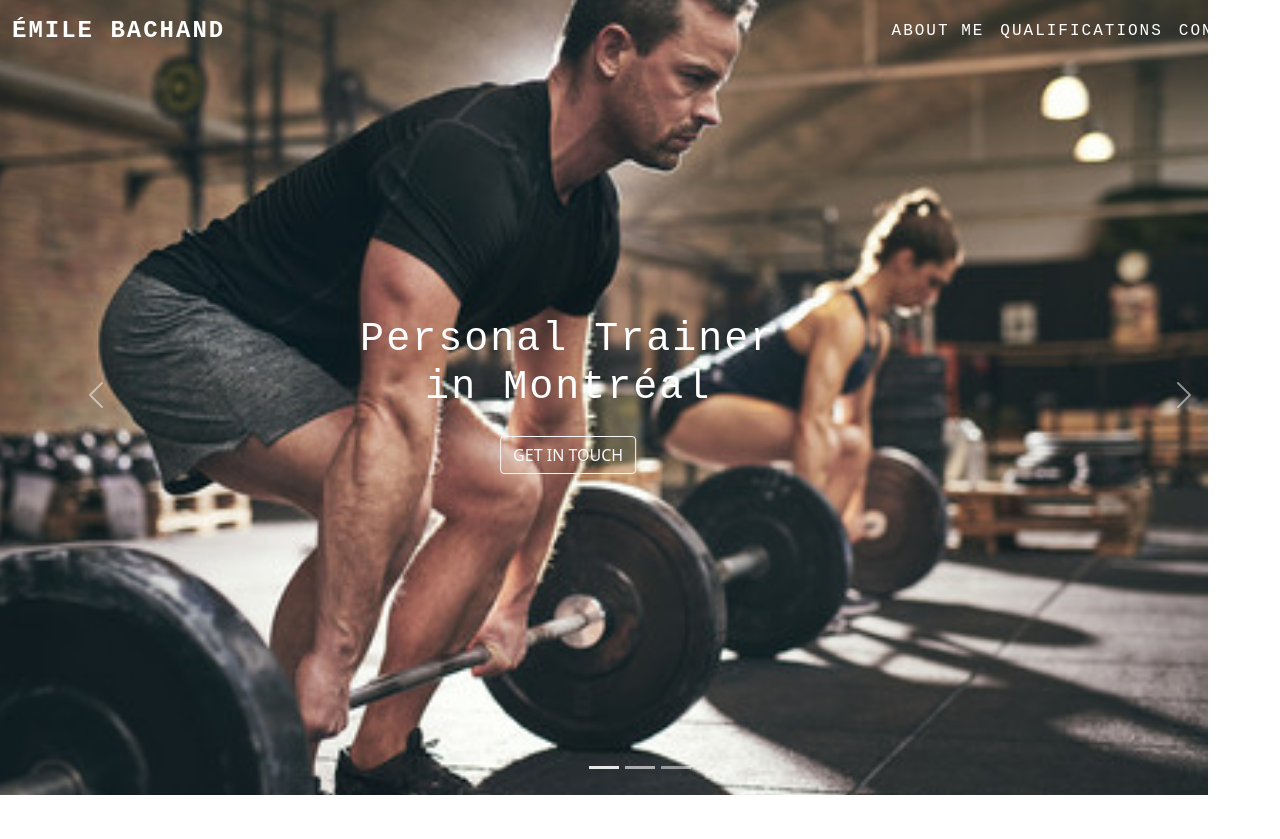
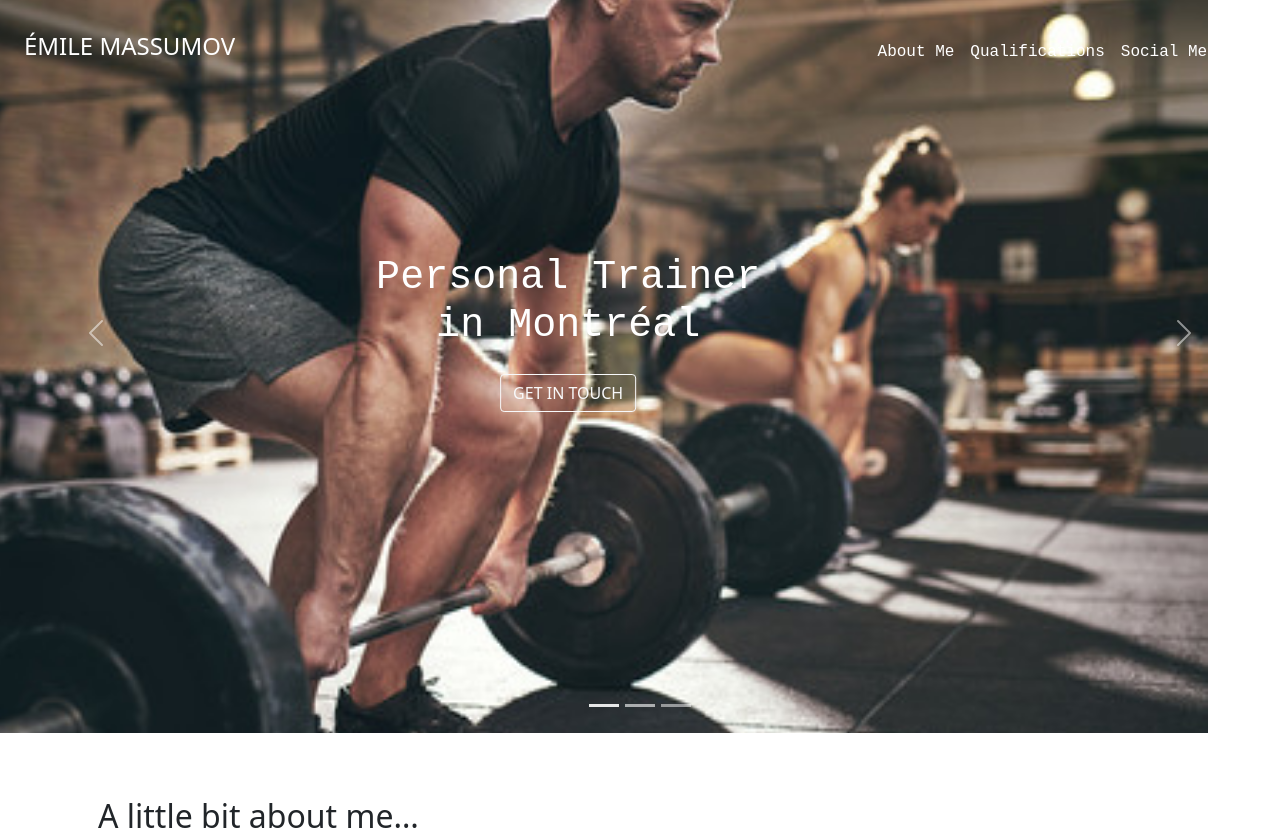
Before and after one commit to Emile-Massumov/fitness2-bootstrap5, a plain HTML site: page index.html in a window 1280 px wide. Shown: the top 839 px of the page. Drawn offline with nearby package versions, Linux system fonts and the light colour scheme; a web font is replaced by a local one.

Commit message:
changed navbar

```diff
--- a/css/main.css
+++ b/css/main.css
@@ -4,6 +4,5 @@
   h1,
   p {
     font-family: 'Spline Sans Mono', monospace;
-    letter-spacing: 2px;
 
   }
--- a/index.html
+++ b/index.html
@@ -62,51 +62,34 @@
 
 <header>
   <!-- Navbar -->
-<nav class="navbar navbar-expand-lg navbar-dark">
-  <!-- Container wrapper -->
-  <div class="container-fluid">
-    <!-- Toggle button -->
-    <button
-      class="navbar-toggler"
-      type="button"
-      data-mdb-toggle="collapse"
-      data-mdb-target="#navbarSupportedContent"
-      aria-controls="navbarSupportedContent"
-      aria-expanded="false"
-      aria-label="Toggle navigation"
-    >
-      <i class="fas fa-bars"></i>
+  <header class="fixed-top d-flex justify-content-between gray-500 align-items-center p-4">
+    <h4 class="logo me-auto me-lg-0 text-white text-uppercase">Émile Massumov<a class="text-decoration-none text-dark" href="index.html"></a></h4>
+  <!-- .navbar -->
+    <nav class="navbar navbar-expand-lg navbar-dark justify-content-center">
+      <div class="container-fluid d-flex align-items-start
+      align-items-md-center">
+        <button class="navbar-toggler" type="button" data-bs-toggle="collapse" data-bs-target="#navbarNav" aria-controls="navbarNav" aria-expanded="false" aria-label="Toggle navigation">
+          <span class="navbar-toggler-icon"></span>
         </button>
-
-    <!-- Collapsible wrapper -->
-    <div class="collapse navbar-collapse" id="navbarSupportedContent">
-      <!-- Navbar brand -->
-      <a class="navbar-brand mt-2 mt-lg-0" href="#">
-        <strong class="fs-4 text-uppercase">Émile Bachand</strong>
-      </a>
-      <!-- Left links -->
-      <ul class="navbar-nav ms-auto mb-2 mb-lg-0">
+        <div class="collapse navbar-collapse " id="navbarNav">
+          <ul class="navbar-nav">
             <li class="nav-item">
-          <a class="nav-link text-white text-uppercase" href="#">About Me</a>
+              <a class="nav-link active text-white" aria-current="page" href="#">About Me</a>
             </li>
             <li class="nav-item">
-          <a class="nav-link text-white text-uppercase" href="#">Qualifications</a>
+              <a class="nav-link text-white" href="./about.html">Qualifications</a>
             </li>
             <li class="nav-item">
-          <a class="nav-link text-white text-uppercase" href="#">Contact</a>
+              <a class="nav-link text-white" href="./portfolio.html">Social Media</a>
             </li>
+
               </ul>
-      <!-- Left links -->
+            </nav>
+            <!-- .navbar -->
+
       </div>
-    <!-- Collapsible wrapper -->
+  </header>
 
-    <!-- Right elements -->
-
-    <!-- Right elements -->
-  </div>
-  <!-- Container wrapper -->
-</nav>
-<!-- Navbar -->
 <div id="carouselExampleIndicators" class="carousel slide shadow-5-strong" data-bs-ride="carousel">
   <div class="carousel-indicators shadow-5-strong">
     <button type="button" data-bs-target="#carouselExampleIndicators" data-bs-slide-to="0" class="active" aria-current="true" aria-label="Slide 1"></button>
```
Lines whose indentation alone changed are shown as unchanged.
